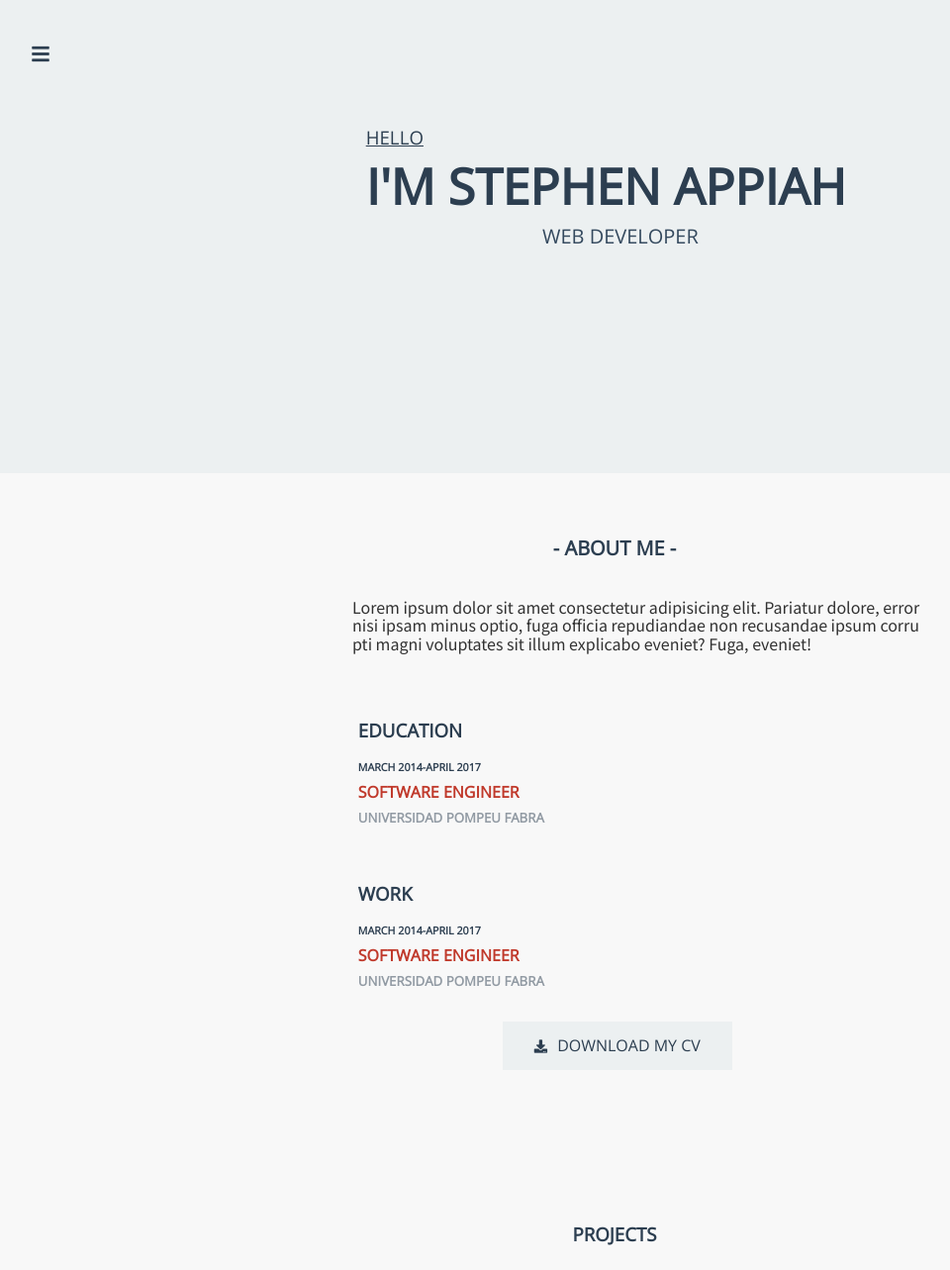
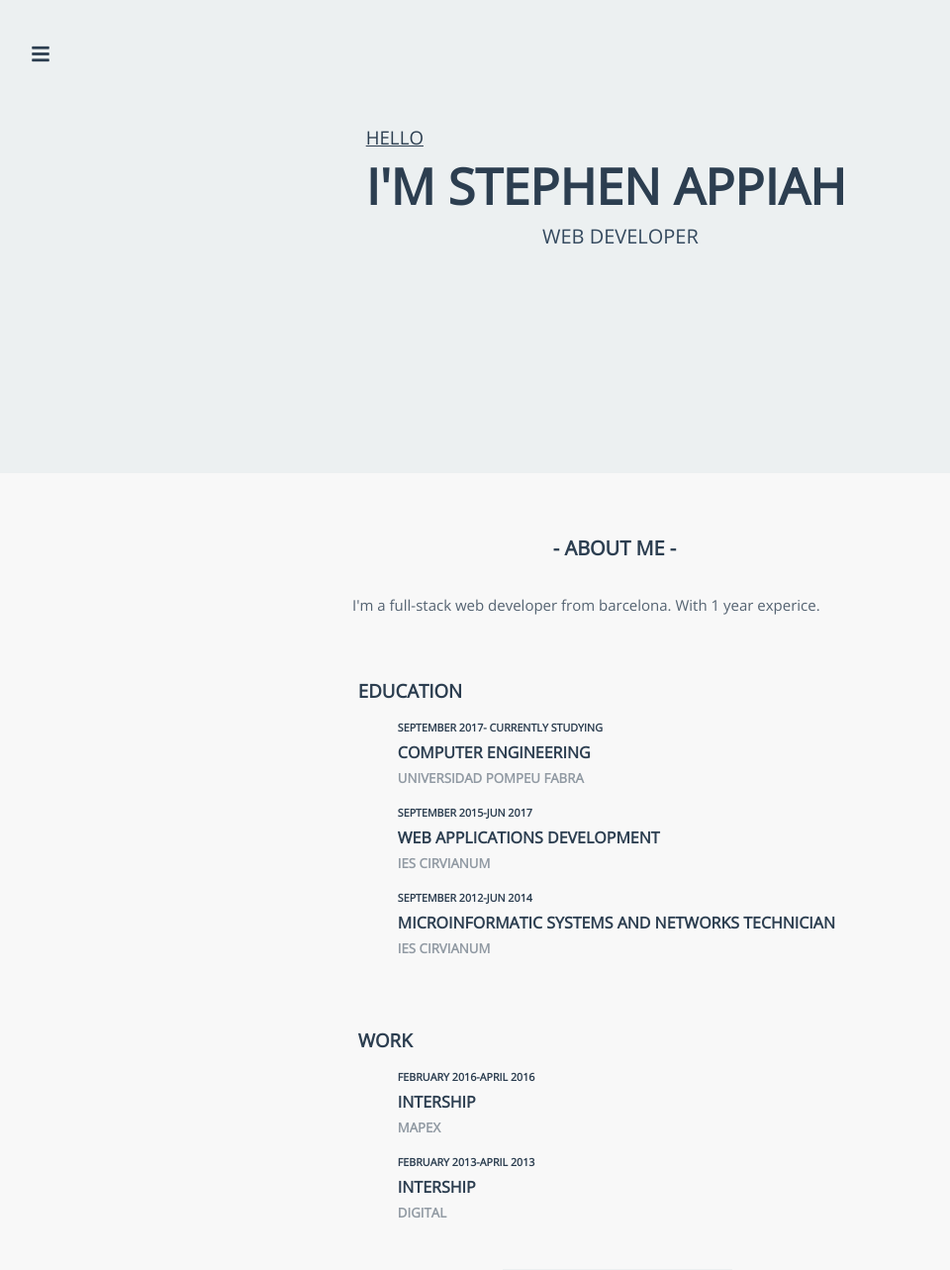
Before and after one commit to APPIAHTECH/Profile, a PHP site: page / in a window 1280 px wide. Shown: the top 1283 px of the page at 99% size, without its empty margins (19-979 px from the left). Run offline with PHP 8.4, Linux system fonts and the light colour scheme; some libraries are stand-ins or nearby versions.

Commit message:
css: added real information  to the html

```diff
--- a/index.html
+++ b/index.html
@@ -23,10 +23,10 @@
 
                 <div class="top">
                     <div id="left">
-                        <li><a href="#">Stephen Appiah</a></li>
+                        <span>Stephen Appiah</span>
                     </div>
                     <div id="right">
-                        <li><a href="#"><i class="fas fa-times"></i></a></li>
+                        <i class="fas fa-times"></i>
                     </div>
                 </div>
 
@@ -49,10 +49,10 @@
     <section>
 
         <h2 id="whoiam"> - ABOUT ME - </h2>
+
         <p id="info">
-            Lorem ipsum dolor sit amet consectetur adipisicing elit.
-            Pariatur dolore, error nisi ipsam minus optio, fuga officia repudiandae
-            non recusandae ipsum corrupti magni voluptates sit illum explicabo eveniet? Fuga, eveniet!
+            I'm a full-stack web developer from barcelona.
+            With 1 year experice.
         </p>
 
         <div class="about">
@@ -61,13 +61,37 @@
                 <h3>EDUCATION</h3>
                 <ul id="list">
                     <li>
-                        <h6>March 2014-APRIL 2017</h6>
+                        <h6>September 2017- currently studying</h6>
                     </li>
                     <li>
-                        <h4>Software engineer</h4>
+                        <h4>Computer Engineering</h4>
                     </li>
                     <li>
                         <h5>Universidad Pompeu Fabra</h5>
+                    </li>
+                </ul>
+
+                <ul id="list">
+                    <li>
+                        <h6>September 2015-Jun 2017</h6>
+                    </li>
+                    <li>
+                        <h4>Web applications development</h4>
+                    </li>
+                    <li>
+                        <h5>IES CIRVIANUM</h5>
+                    </li>
+                </ul>
+
+                <ul id="list">
+                    <li>
+                        <h6>September 2012-Jun 2014</h6>
+                    </li>
+                    <li>
+                        <h4>Microinformatic Systems and Networks Technician</h4>
+                    </li>
+                    <li>
+                        <h5>IES CIRVIANUM</h5>
                     </li>
                 </ul>
             </div>
@@ -76,13 +100,25 @@
                 <h3>Work</h3>
                 <ul id="list">
                     <li>
-                        <h6>March 2014-APRIL 2017</h6>
+                        <h6>february 2016-APRIL 2016</h6>
                     </li>
                     <li>
-                        <h4>Software engineer</h4>
+                        <h4>Intership</h4>
                     </li>
                     <li>
-                        <h5>Universidad Pompeu Fabra</h5>
+                        <h5>MAPEX</h5>
+                    </li>
+                </ul>
+
+                <ul id="list">
+                    <li>
+                        <h6>february 2013-APRIL 2013</h6>
+                    </li>
+                    <li>
+                        <h4>Intership</h4>
+                    </li>
+                    <li>
+                        <h5>Digital</h5>
                     </li>
                 </ul>
             </div>
--- a/style/layout.css
+++ b/style/layout.css
@@ -48,10 +48,11 @@
 
 #info{
     width: 50%;
-    word-break: break-all;
+    word-break: keep-all;
     padding: 2%;
     margin-left: 25%;
     opacity: .8;
+    font-size: 15px;
 }
 .about{
     display: flex;
@@ -81,8 +82,14 @@ ul#list{
 
 ul#list li h6{ margin-bottom:10px;}
 ul#list li h5{ opacity: .5;}
-ul#list li h4{ margin-bottom:10px; color: #c0392b;}
+ul#list li h4{ margin-bottom:10px; color: #2c3e50;}
 
+.black{ color: #2c3e50 !important;}
+
+ul#list li h4{
+    letter-spacing: 0px;
+    text-align: left;
+}
 .projects,  .contact{
     text-align: center;
     padding: 2%;
--- a/style/nav.css
+++ b/style/nav.css
@@ -5,10 +5,18 @@
     padding-top: 45px;
     padding-right: 25%;
 }
+
+.menu ul, .menu li{
+    padding: 0px; margin: 0;
+}
+
+.menu li{
+    list-style: none;
+}
+
 nav{
     display: none;
     flex-direction: column;
-    box-pack: justify;
     position: absolute;
     top: 0;
     bottom: 0;
@@ -22,14 +30,9 @@ nav{
 
 }
 
-ul{ padding: 0px; margin: 0;}
-li{
-    list-style: none;
-}
 
 a{
     text-decoration: none;
-    transition: color 0.3s ease-in-out;
     transition: color 0.3s ease-in-out;
     text-decoration: none;
     font-size: 13px;
@@ -43,8 +46,8 @@ a{
     display: block;
     padding: 24px 36px;
     padding-left: 0;
-    font-size: 17px;
-    font-weight: bold;
+    font-size: 14px;
+    font-weight: lighter;
     color: #202121;
     cursor: pointer;
     background: #f4f7f6;
@@ -77,7 +80,11 @@ a{
     float: right;
 }
 
+.top #right i{
+    font-size: 10pt;
+    cursor: pointer;
+}
 
-.menu li a:hover{
+.menu .active li a:hover{
     background: white;
 }
--- a/style/typografy.css
+++ b/style/typografy.css
@@ -5,14 +5,13 @@ body{
     font-family: 'Roboto', sans-serif;
 }
 
-h1 , h2 , h3 , h4 , h5 , h6, button{
+h1 , h2 , h3 , h4 , h5 , h6, button,p{
     font-family: 'Open Sans', sans-serif;
     color: #2c3e50;
 }
 
-label , input, p{
+label , input{
     font-family: 'Noto Sans KR', sans-serif;
-}
 }
 
 h1{
```
